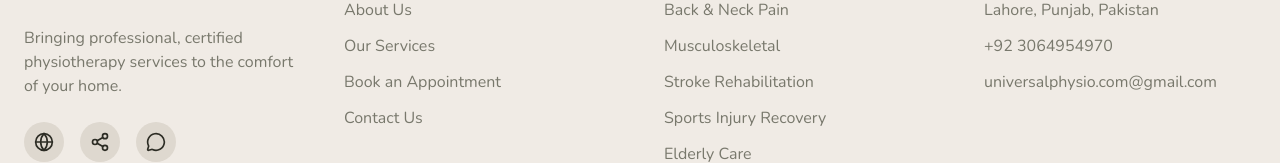
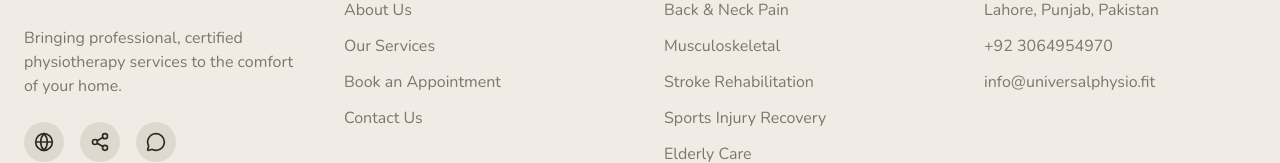
Before and after one commit to mabdullah-devx/Universal-Physio, a React (Vite) app in the folder frontend/: page /admin in a window 1280 px wide. Shown: the part 999-1162 px from the top of the page. Built offline with nearby package versions, Linux system fonts and the light colour scheme; no server answers.

Commit message:
Update official email address to info@universalphysio.fit site-wide

```diff
--- a/frontend/src/components/Footer.jsx
+++ b/frontend/src/components/Footer.jsx
@@ -52,7 +52,7 @@ const Footer = () => {
           <ul className="flex flex-col gap-3">
             <li className="text-muted-foreground">Lahore, Punjab, Pakistan</li>
             <li className="text-muted-foreground">+92 3064954970</li>
-            <li className="text-muted-foreground">universalphysio.com@gmail.com</li>
+            <li className="text-muted-foreground">info@universalphysio.fit</li>
           </ul>
         </div>
       </div>
--- a/frontend/src/pages/Admin.jsx
+++ b/frontend/src/pages/Admin.jsx
@@ -700,7 +700,7 @@ const Admin = () => {
               <div>
                 <h1 className="text-2xl font-bold uppercase tracking-wider">Universal Physio Care</h1>
                 <p className="text-sm font-semibold">Doctor of Physical Therapy Home Care • Lahore</p>
-                <p className="text-xs">UAN / Contact: +92 3064954970 | Email: universalphysio.com@gmail.com</p>
+                <p className="text-xs">UAN / Contact: +92 3064954970 | Email: info@universalphysio.fit</p>
               </div>
               <div className="text-right">
                 <div className="text-xl font-bold uppercase border-2 border-black px-3 py-1 inline-block mb-1">
--- a/frontend/src/pages/Contact.jsx
+++ b/frontend/src/pages/Contact.jsx
@@ -82,7 +82,7 @@ const Contact = () => {
               <div className="text-primary"><Mail size={24} /></div>
               <div>
                 <h3 className="font-bold">Email</h3>
-                <p className="text-muted-foreground">universalphysio.com@gmail.com</p>
+                <p className="text-muted-foreground">info@universalphysio.fit</p>
               </div>
             </div>
           </div>
--- a/frontend/src/pages/PrivacyPolicy.jsx
+++ b/frontend/src/pages/PrivacyPolicy.jsx
@@ -213,7 +213,7 @@ const PrivacyPolicy = () => {
                 </div>
                 <div>
                   <p className="text-xs font-bold text-gray-400 uppercase tracking-widest">Email Us</p>
-                  <p className="text-lg font-bold text-[#2D4A22]">universalphysio.com@gmail.com</p>
+                  <p className="text-lg font-bold text-[#2D4A22]">info@universalphysio.fit</p>
                 </div>
               </div>
             </div>
--- a/frontend/src/pages/TermsOfService.jsx
+++ b/frontend/src/pages/TermsOfService.jsx
@@ -235,7 +235,7 @@ const TermsOfService = () => {
                 </div>
                 <div>
                   <p className="text-xs font-bold text-gray-400 uppercase tracking-widest">Email Us</p>
-                  <p className="text-lg font-bold text-[#2D4A22]">universalphysio.com@gmail.com</p>
+                  <p className="text-lg font-bold text-[#2D4A22]">info@universalphysio.fit</p>
                 </div>
               </div>
             </div>
```
Also changed, not shown: 1 other file (tests, documents, lock files or other folders).
